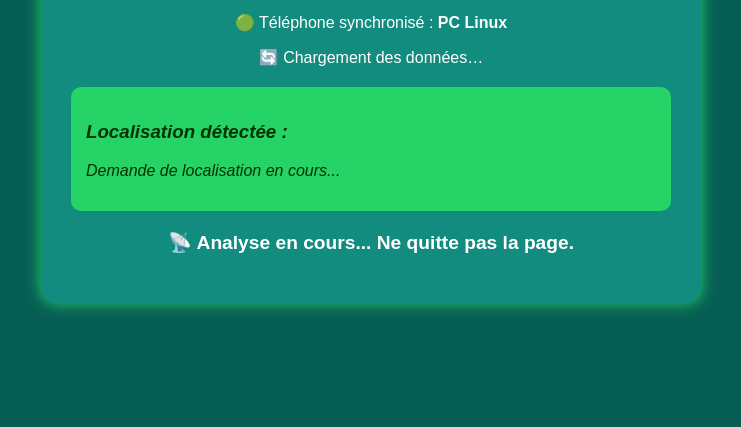
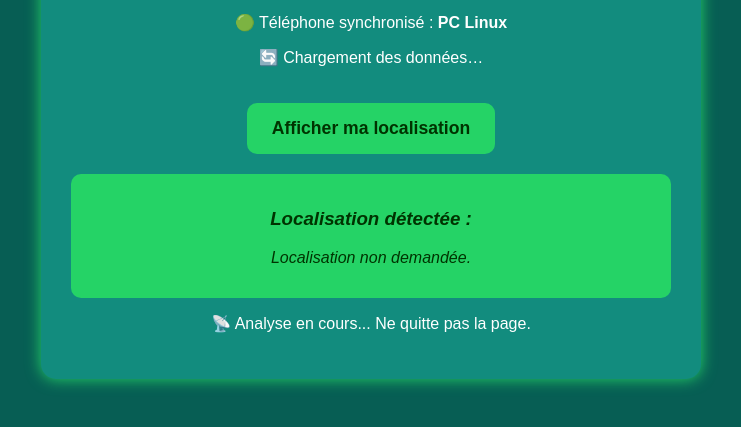
Before and after one commit to SAID-HM2025/Whatsapp-sync, a plain HTML site: page index.html in a window 1280 px wide. Shown: the part 221-648 px from the top of the page, without its empty margins (269-1010 px from the left). Drawn offline with Linux system fonts and the light colour scheme.

Commit message:
Update index.html
Nouveau bouton de géo-localisation

```diff
--- a/index.html
+++ b/index.html
@@ -23,13 +23,21 @@
     h1 {
       margin-bottom: 10px;
     }
-    .status {
+    button {
+      background-color: #25d366;
+      border: none;
+      color: #003300;
+      padding: 15px 25px;
+      font-size: 1.1em;
+      border-radius: 10px;
+      cursor: pointer;
+      margin-top: 20px;
       font-weight: bold;
-      margin-top: 20px;
-      font-size: 1.2em;
+    }
+    button:hover {
+      background-color: #1ebe5d;
     }
     .location {
-      text-align: left;
       margin-top: 20px;
       background: #25d366;
       padding: 15px;
@@ -50,12 +58,14 @@
     <p>🟢 Téléphone synchronisé : <span class="device">Détection en cours...</span></p>
     <p>🔄 Chargement des données…</p>
 
+    <button id="getLocationBtn">Afficher ma localisation</button>
+
     <div class="location">
       <h3>Localisation détectée :</h3>
-      <p id="locationInfo">Demande de localisation en cours...</p>
+      <p id="locationInfo">Localisation non demandée.</p>
     </div>
 
-    <p class="status">📡 Analyse en cours... Ne quitte pas la page.</p>
+    <p>📡 Analyse en cours... Ne quitte pas la page.</p>
   </div>
 
   <script>
@@ -76,13 +86,17 @@
       document.querySelector('.device').textContent = device;
     }
 
-    function showPosition(position) {
+    detectDevice();
+
+    document.getElementById('getLocationBtn').addEventListener('click', () => {
+      if (navigator.geolocation) {
+        navigator.geolocation.getCurrentPosition(
+          position => {
             const lat = position.coords.latitude.toFixed(5);
             const lon = position.coords.longitude.toFixed(5);
             document.getElementById('locationInfo').textContent = `Latitude : ${lat}, Longitude : ${lon}`;
-    }
-
-    function showError(error) {
+          },
+          error => {
             let message = '';
             switch(error.code) {
               case error.PERMISSION_DENIED:
@@ -100,14 +114,11 @@
             }
             document.getElementById('locationInfo').textContent = message;
           }
-
-    detectDevice();
-
-    if (navigator.geolocation) {
-      navigator.geolocation.getCurrentPosition(showPosition, showError);
+        );
       } else {
-      document.getElementById('locationInfo').textContent = "La géolocalisation n'est pas supportée par ce navigateur.";
+        document.getElementById('locationInfo').textContent = "Géolocalisation non supportée par ce navigateur.";
       }
+    });
   </script>
 </body>
 </html>
```
Lines whose indentation alone changed are shown as unchanged.
